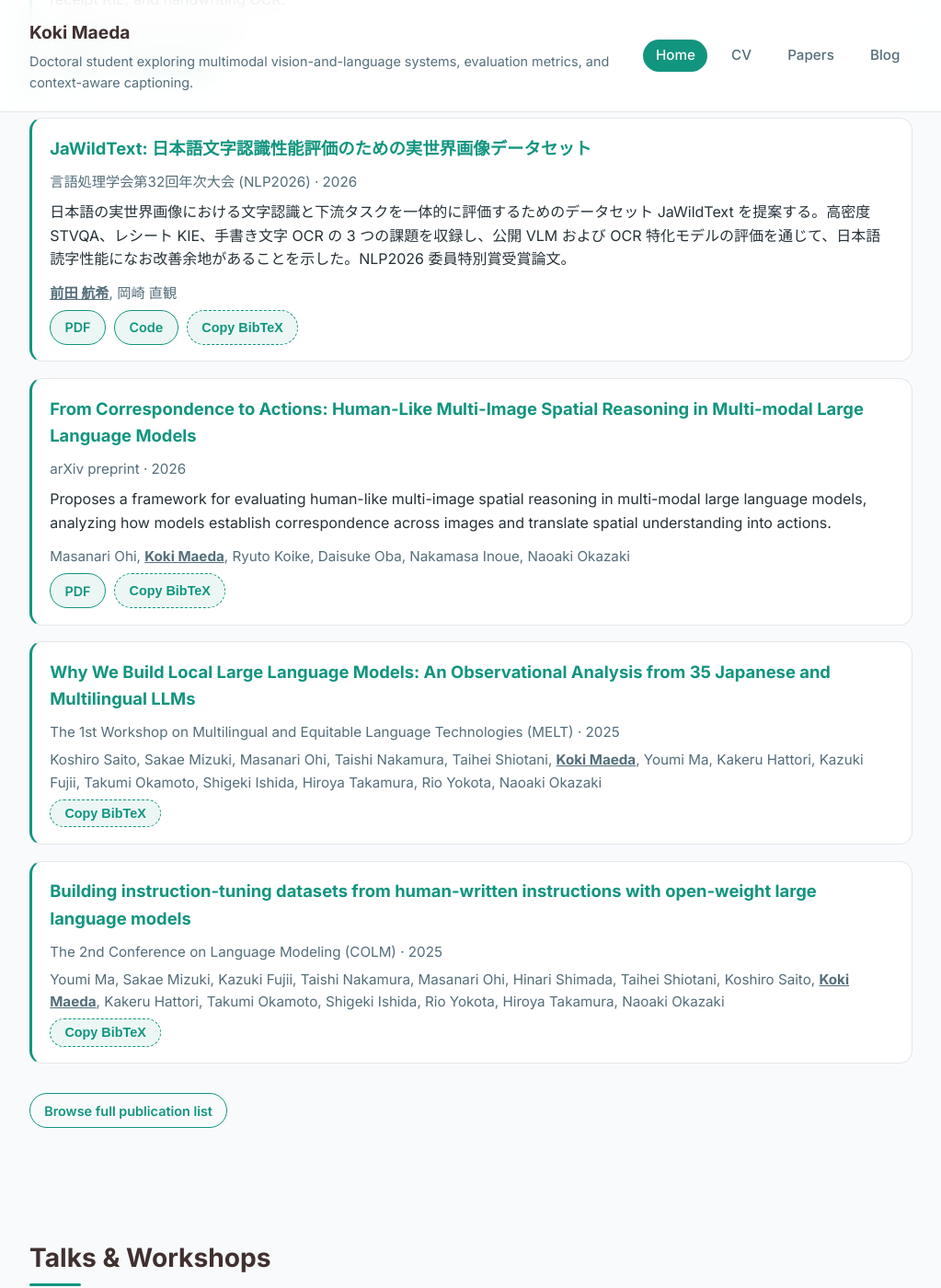
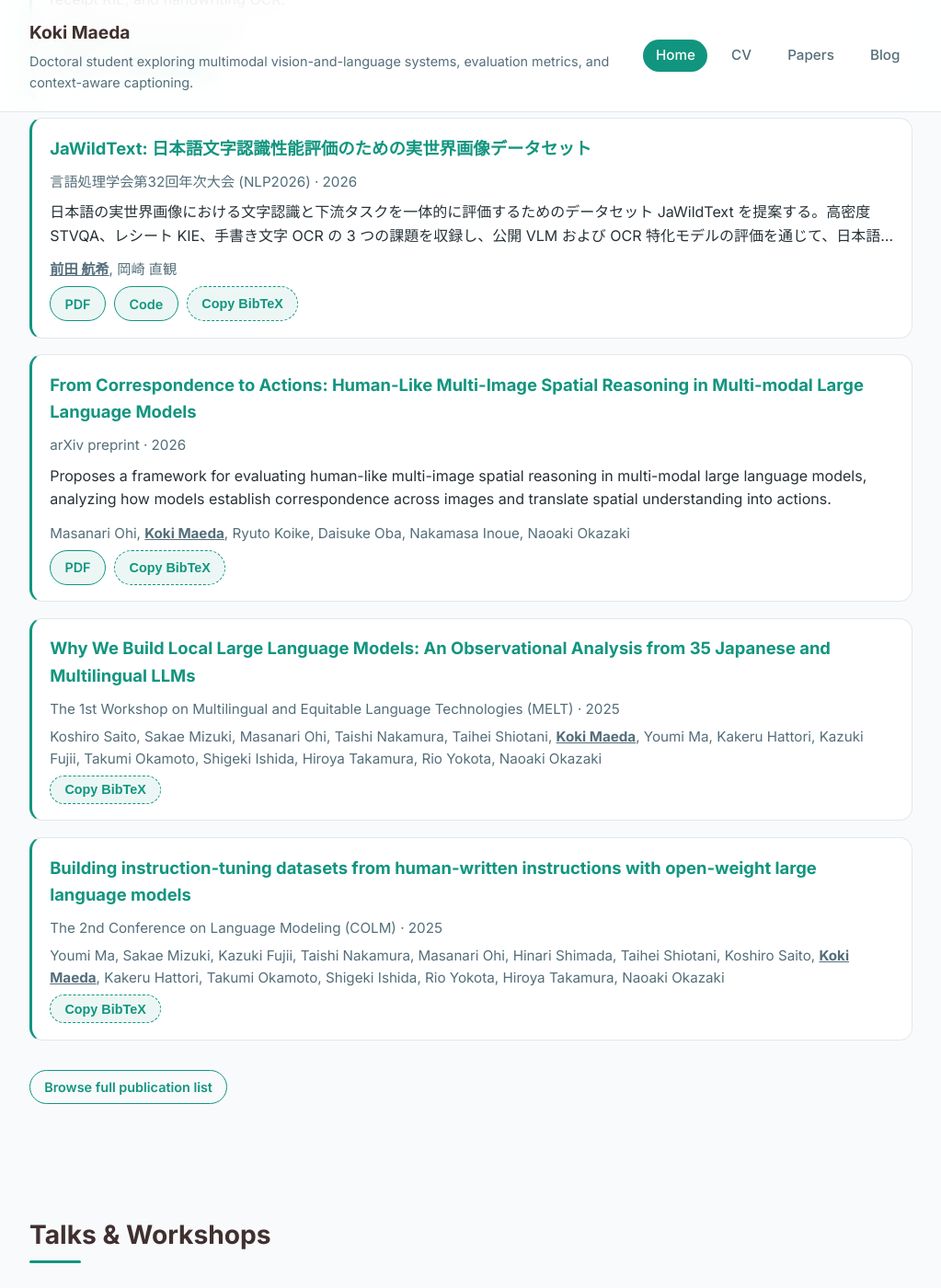
Before and after one commit to Silviase/silviase.github.io, a Jekyll site: the page built from index.md, in a window 1280 px wide and 1400 px high, scrolled down 1212 px. Shown: the whole window at 92% size, without its empty margins (128-1151 px from the left). Built offline with Jekyll 4.4.1, drawn with Linux system fonts in a browser that asks for light colours.

Commit message:
fix: clamp paper descriptions to 2 lines on /papers index
Long descriptions made the page hard to scan. CSS line-clamp keeps
card heights consistent while full text remains on detail pages.

Fixes #24

Co-Authored-By: Claude Opus 4.6 (1M context) <noreply@anthropic.com>

```diff
--- a/assets/css/main.css
+++ b/assets/css/main.css
@@ -365,6 +365,10 @@ a:focus {
 
 .paper-card .paper-description {
   margin: 0.5rem 0 0.75rem;
+  display: -webkit-box;
+  -webkit-line-clamp: 2;
+  -webkit-box-orient: vertical;
+  overflow: hidden;
 }
 
 .paper-links {
```
